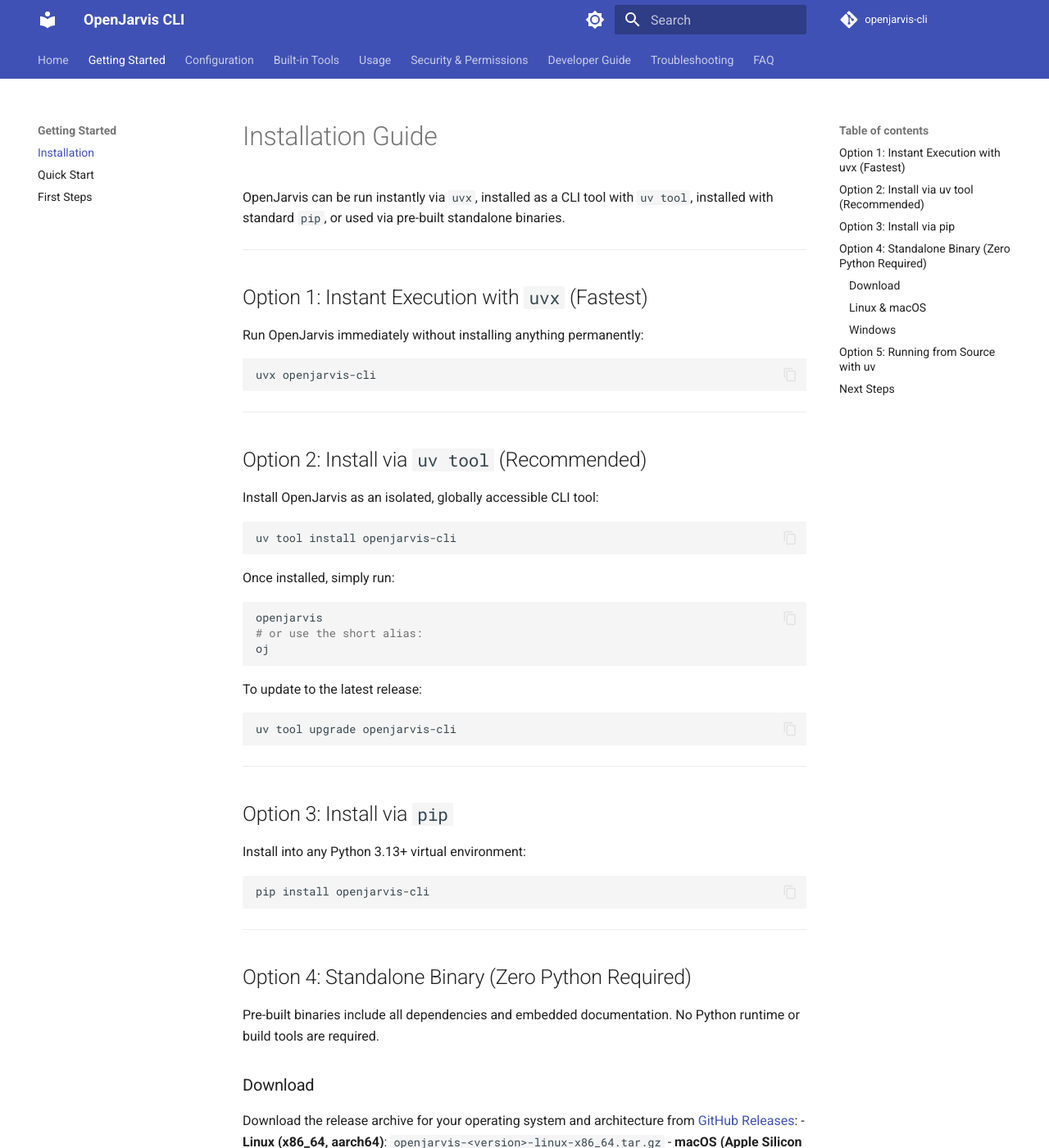
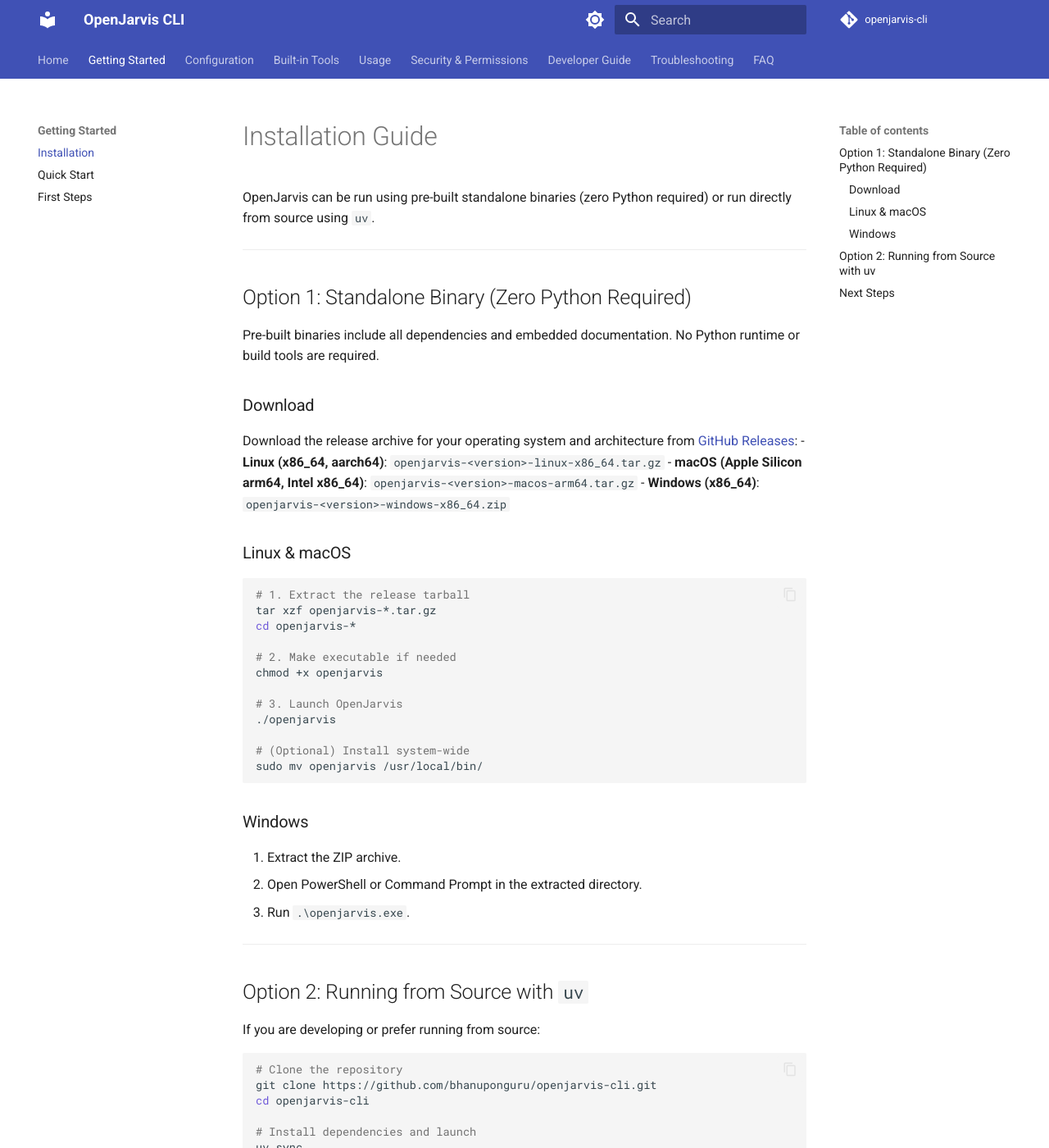
Before and after one commit to bhanuponguru/openjarvis-cli, an MkDocs documentation site: the page built from docs/getting-started/installation.md, in a window 1280 px wide and 1400 px high. Shown: the whole window at 82% size. Built offline with MkDocs 1.6.1 and Material for MkDocs 9.7.7, drawn with Linux system fonts in a browser that asks for light colours; comment, search, counter and statistics services are not loaded; some of the changed text lies outside the part shown.

Commit message:
docs: remove PyPI, pip, and uv tool publishing/installation instructions

````diff
--- a/docs/getting-started/installation.md
+++ b/docs/getting-started/installation.md
@@ -1,52 +1,10 @@
 # Installation Guide
 
-OpenJarvis can be run instantly via `uvx`, installed as a CLI tool with `uv tool`, installed with standard `pip`, or used via pre-built standalone binaries.
+OpenJarvis can be run using pre-built standalone binaries (zero Python required) or run directly from source using `uv`.
 
 ---
 
-## Option 1: Instant Execution with `uvx` (Fastest)
-
-Run OpenJarvis immediately without installing anything permanently:
-
-```bash
-uvx openjarvis-cli
-```
-
----
-
-## Option 2: Install via `uv tool` (Recommended)
-
-Install OpenJarvis as an isolated, globally accessible CLI tool:
-
-```bash
-uv tool install openjarvis-cli
-```
-
-Once installed, simply run:
-```bash
-openjarvis
-# or use the short alias:
-oj
-```
-
-To update to the latest release:
-```bash
-uv tool upgrade openjarvis-cli
-```
-
----
-
-## Option 3: Install via `pip`
-
-Install into any Python 3.13+ virtual environment:
-
-```bash
-pip install openjarvis-cli
-```
-
----
-
-## Option 4: Standalone Binary (Zero Python Required)
+## Option 1: Standalone Binary (Zero Python Required)
 
 Pre-built binaries include all dependencies and embedded documentation. No Python runtime or build tools are required.
 
@@ -82,7 +40,7 @@
 
 ---
 
-## Option 5: Running from Source with `uv`
+## Option 2: Running from Source with `uv`
 
 If you are developing or prefer running from source:
 
````
Also changed, not shown: README.md (+6 -22 lines), docs/developer-guide.md (+1 -4 lines), docs/index.md (+1 -1 lines), 1 other file.
